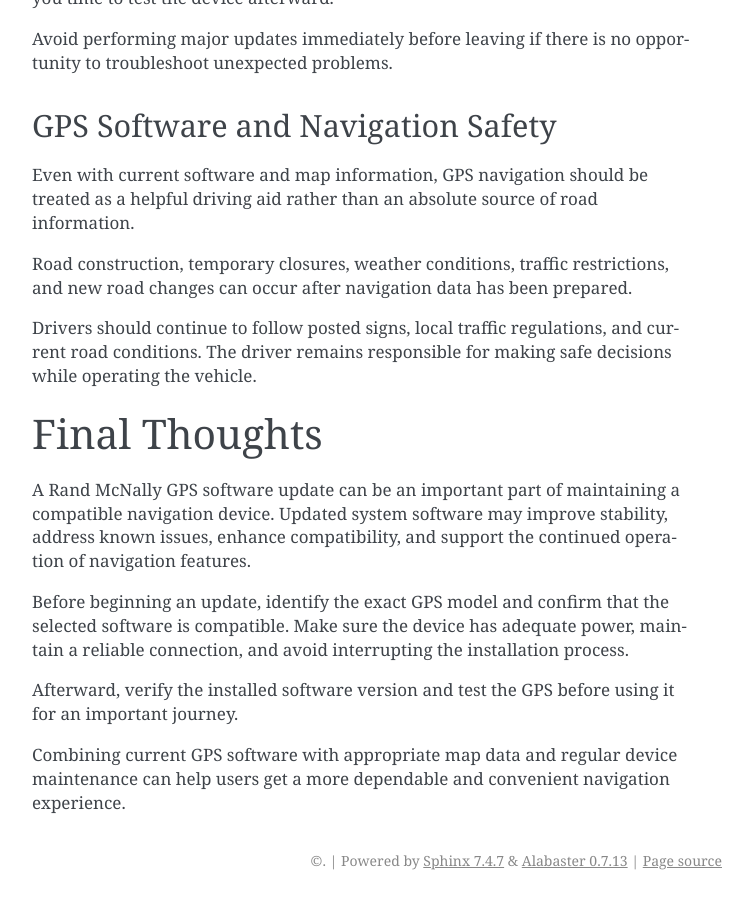
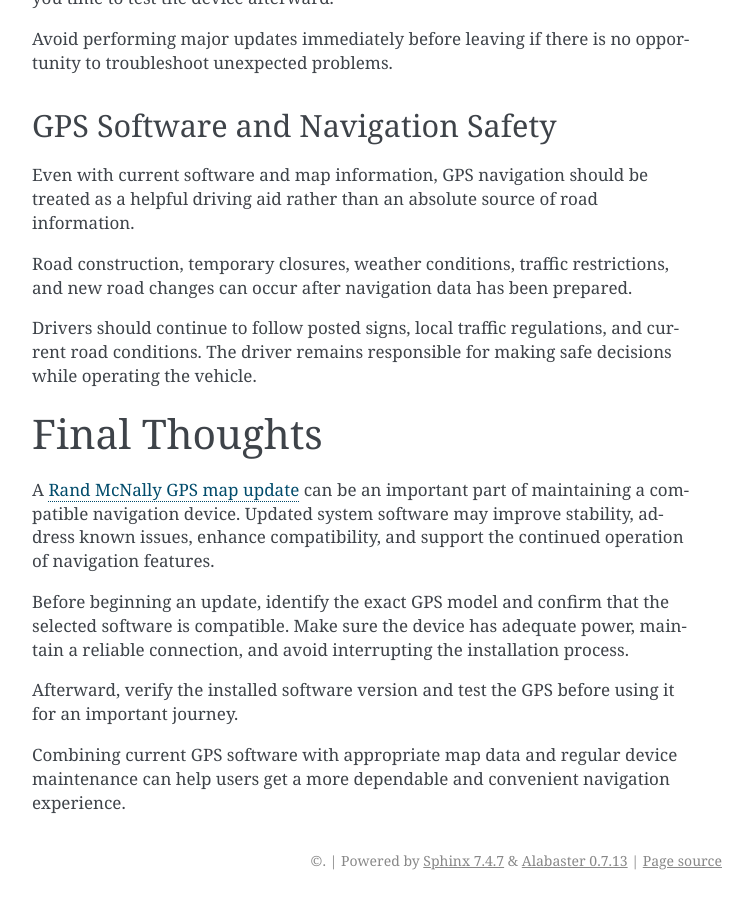
Before and after one commit to randmcnallyupdates/randmcnallysoftwareupdates, a Sphinx documentation site: the page built from docs/index.rst, in a window 1280 px wide and 900 px high, scrolled down 5027 px. Shown: the whole window, without its empty margins (388-1141 px from the left). Built offline with Sphinx 7.4.7, drawn with Linux system fonts in a browser that asks for light colours; some of the changed text lies outside the part shown.

Commit message:
Update index.rst

```diff
--- a/docs/index.rst
+++ b/docs/index.rst
@@ -163,7 +163,7 @@ Drivers should continue to follow posted signs, local traffic regulations, and c
 Final Thoughts
 ==============
 
-A Rand McNally GPS software update can be an important part of maintaining a compatible navigation device. Updated system software may improve stability, address known issues, enhance compatibility, and support the continued operation of navigation features.
+A `Rand McNally GPS map update <https://randmcnallyupdates-randmcnallysoftwareupdates.readthedocs-hosted.com/>`_ can be an important part of maintaining a compatible navigation device. Updated system software may improve stability, address known issues, enhance compatibility, and support the continued operation of navigation features.
 
 Before beginning an update, identify the exact GPS model and confirm that the selected software is compatible. Make sure the device has adequate power, maintain a reliable connection, and avoid interrupting the installation process.
 
```
Also changed, not shown: other parts of docs/index.rst (+1 -1 lines).
